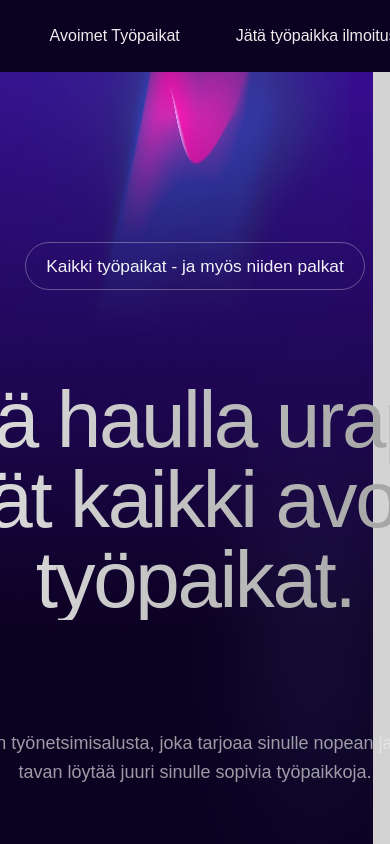
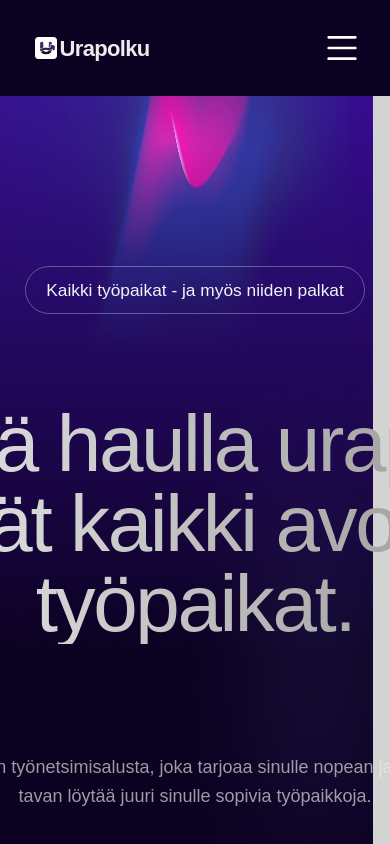
Before and after one commit to Urapolku-fi/Urapolku.fi-Virallinen, a React (Create React App) app in the folder frontend/: page / in a window 390 px wide. Shown: the top 844 px of the page. Built offline with nearby package versions, Linux system fonts and the light colour scheme.

Commit message:
mobile navbar looks right

```diff
--- a/frontend/src/components/css/home.css
+++ b/frontend/src/components/css/home.css
@@ -72,11 +72,13 @@ body {
     gap: 10px;
     flex-shrink: 0;
   }
+
   .navbar-menu {
     display: flex;
     align-items: center;
     gap: 32px;
   }
+
   .navbar-menu li {
     display: flex;
     padding: 24px 12px;
@@ -710,3 +712,25 @@ body {
         transform: scale(1);
     }
   }
+
+@media screen and (max-width: 600px) {
+  .navbar-menu {
+    display: none;
+  }
+
+  .menu-icon {
+    width: 2em;
+    height: 2em;
+  }
+
+  .navbar-container {
+    width: 100%;
+    padding: 2rem;
+  }
+
+  .navbar-content {
+    width: 100%;
+    display: flex;
+    justify-content: space-between;
+  }
+}
--- a/frontend/src/components/pages/public/home.js
+++ b/frontend/src/components/pages/public/home.js
@@ -2,7 +2,7 @@ import logo from '../../pictures/urapolku.png';
 import aiLogo from '../../pictures/Urapolku_AI_logo.png'
 import video from '../../pictures/video.png'
 import digital from '../../pictures/Digital-image.png'
-
+import MenuIcon from '../../pictures/menu.svg'
 
 import '../../css/home.css';
 
@@ -41,7 +41,9 @@ function Home() {
                         <li><a href="#">Suosikit</a></li>
                         <button class="Register">Rekisteröidy</button>
                         <button class="Login">Kirjaudu</button>
-
+                    </div>
+                    <div className="menu-icon">
+                        <img src={MenuIcon} />
                     </div>
                 </div>
             </div>
```
Also changed, not shown: frontend/src/components/pictures/menu.svg (added).
